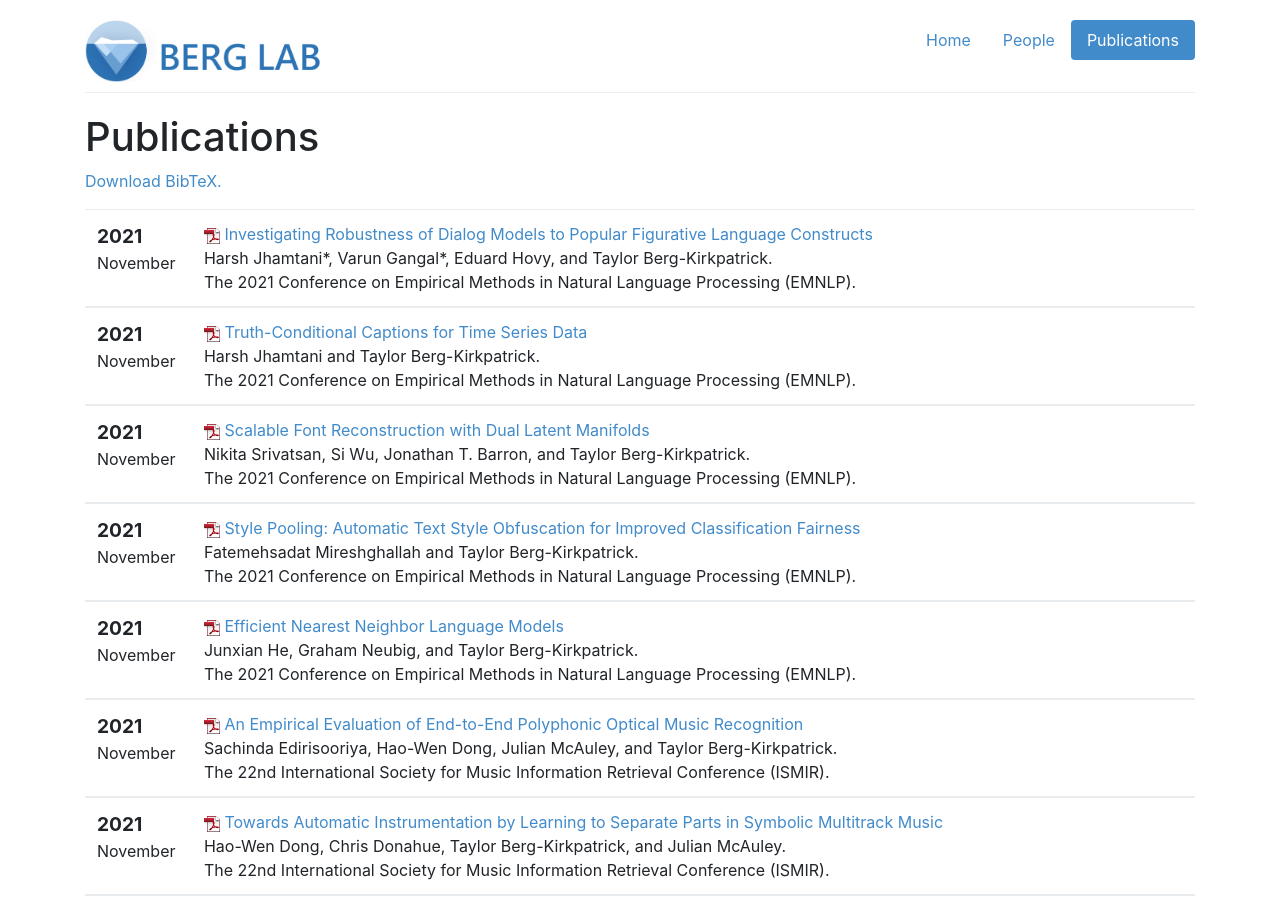
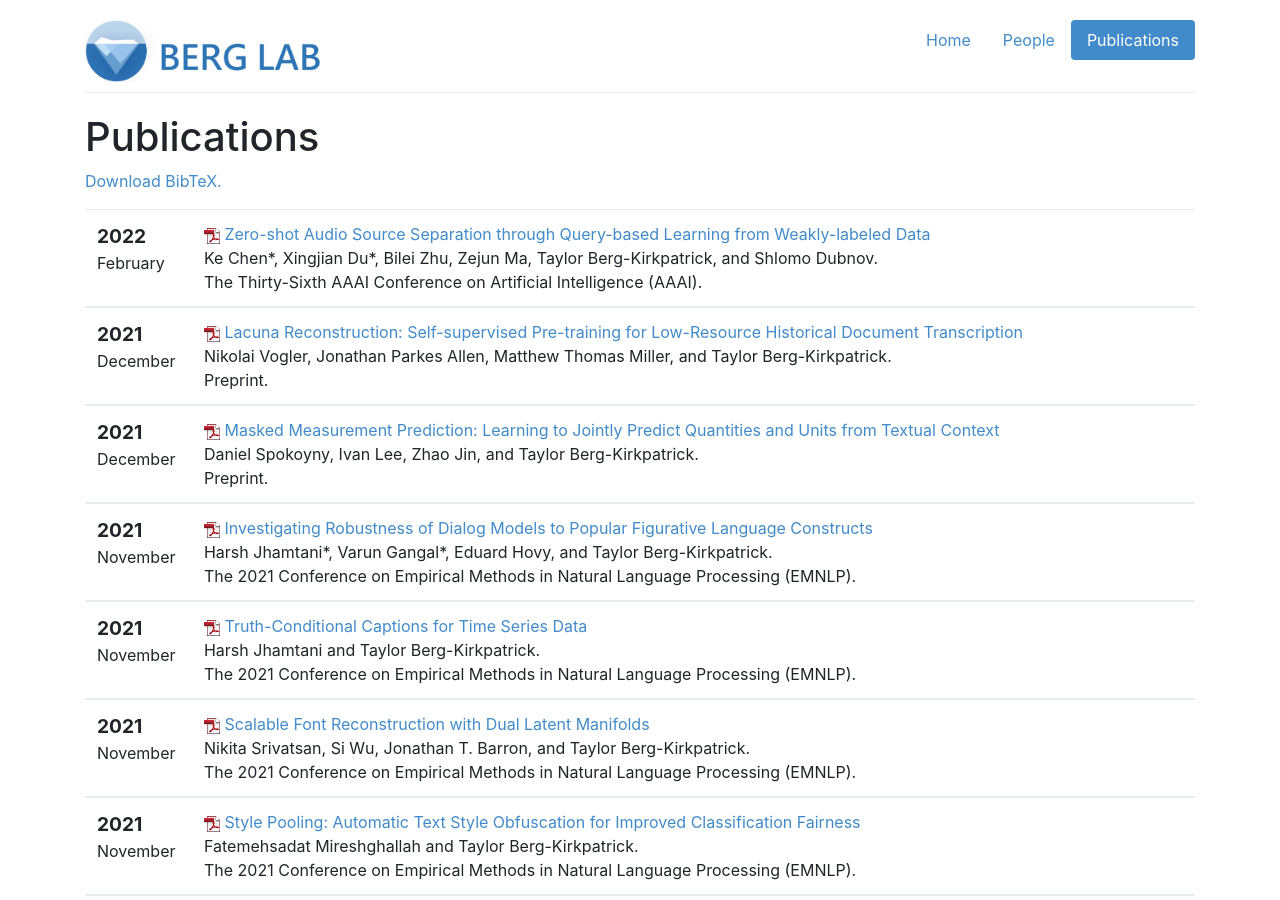
Before and after one commit to icebergnlp/icebergnlp.github.io, a Jekyll site: the page built from publications.html, in a window 1280 px wide and 900 px high. Built offline with Jekyll 4.4.1, drawn with Linux system fonts in a browser that asks for light colours.

Commit message:
Dec 2021 papers

```diff
--- a/_includes/pubs.html
+++ b/_includes/pubs.html
@@ -1,4 +1,78 @@
 <table class="table">
+    <tbody>
+        <tr>
+            <td>
+                <span class="date">
+                    <big><strong>2022</strong></big><br />
+                    February
+                </span>
+            </td>
+            <td class="publication">
+                <span class="pubtitle">
+                    <img src="img/pdficon_small.png" width="16"
+                    height="16" alt="PDF" />
+			<a href="https://arxiv.org/pdf/2112.07891.pdf">Zero-shot Audio Source Separation through Query-based Learning from Weakly-labeled Data </a>
+                </span><br />
+                <span class="authors">
+                    Ke Chen*, Xingjian Du*, Bilei Zhu, Zejun Ma, Taylor Berg-Kirkpatrick, and Shlomo Dubnov.
+                </span><br />
+                <span class="venuetype"></span><span class="venue">The Thirty-Sixth AAAI Conference on Artificial Intelligence (AAAI)</span>.
+                <br />
+                <span class="links">
+                </span>
+            </td>
+        </tr>
+    </tbody>
+    <tbody>
+        <tr>
+            <td>
+                <span class="date">
+                    <big><strong>2021</strong></big><br />
+                    December
+                </span>
+            </td>
+            <td class="publication">
+                <span class="pubtitle">
+                    <img src="img/pdficon_small.png" width="16"
+                    height="16" alt="PDF" />
+			<a href="https://arxiv.org/pdf/2112.08692">Lacuna Reconstruction: Self-supervised Pre-training for Low-Resource Historical Document Transcription
+            </a>
+                </span><br />
+                <span class="authors">
+                    Nikolai Vogler, Jonathan Parkes Allen, Matthew Thomas Miller, and Taylor Berg-Kirkpatrick.
+                </span><br />
+                <span class="venuetype"></span><span class="venue">Preprint</span>.
+                <br />
+                <span class="links">
+                </span>
+            </td>
+        </tr>
+    </tbody>
+    <tbody>
+        <tr>
+            <td>
+                <span class="date">
+                    <big><strong>2021</strong></big><br />
+                    December
+                </span>
+            </td>
+            <td class="publication">
+                <span class="pubtitle">
+                    <img src="img/pdficon_small.png" width="16"
+                    height="16" alt="PDF" />
+			<a href="https://arxiv.org/pdf/2112.08616.pdf">Masked Measurement Prediction: Learning to Jointly Predict Quantities and Units from Textual Context
+            </a>
+                </span><br />
+                <span class="authors">
+                    Daniel Spokoyny, Ivan Lee, Zhao Jin, and Taylor Berg-Kirkpatrick.
+                </span><br />
+                <span class="venuetype"></span><span class="venue">Preprint</span>.
+                <br />
+                <span class="links">
+                </span>
+            </td>
+        </tr>
+    </tbody>
     <tbody>
         <tr>
             <td>
```
